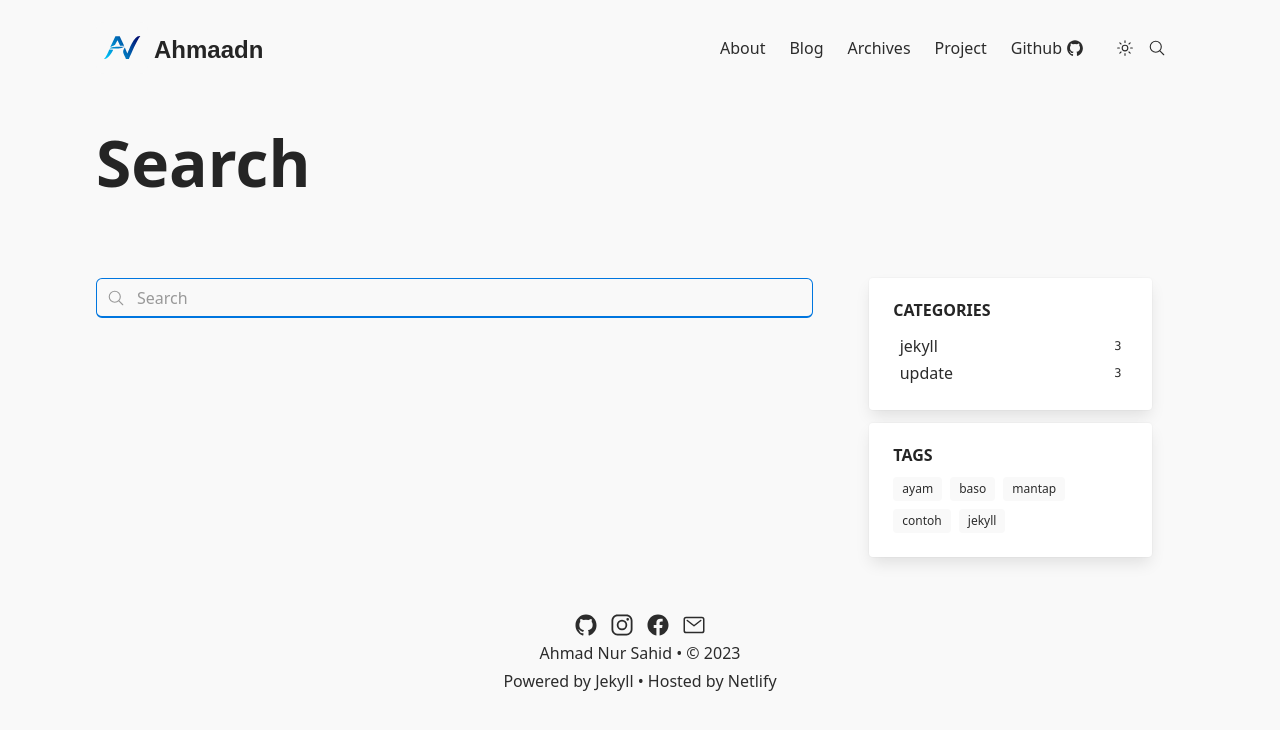
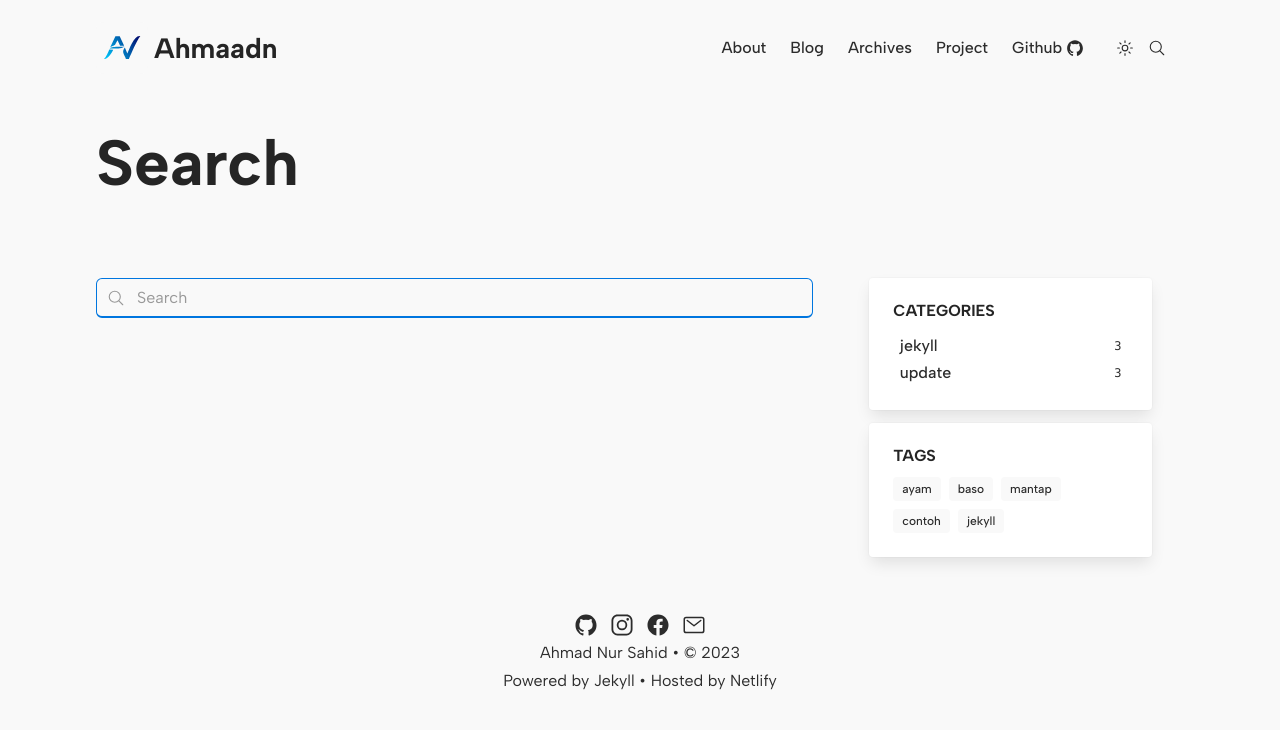
Before and after one commit to ahmaadn/ahmaadn.github.io, a Jekyll site: the page built from search.html, in a window 1280 px wide. Shown: the top 730 px of the page. Built offline with Jekyll 4.4.1, drawn with Linux system fonts in a browser that asks for light colours; comment, search, counter and statistics services are not loaded.

Commit message:
new font

```diff
--- a/_includes/head.html
+++ b/_includes/head.html
@@ -45,8 +45,8 @@
         <!-- google font -->
         <link rel="preconnect" href="https://fonts.googleapis.com">
         <link rel="preconnect" href="https://fonts.gstatic.com" crossorigin>
-        <link href="https://fonts.googleapis.com/css2?family=Montserrat:ital,wght@0,300;0,400;0,500;0,600;0,700;1,300;1,400;1,500;1,600;1,700&display=swap" rel="stylesheet">
         <link href="https://fonts.googleapis.com/css2?family=IBM+Plex+Mono:wght@300&display=swap" rel="stylesheet">
+        <link href="https://fonts.googleapis.com/css2?family=Albert+Sans:ital,wght@0,100;0,200;0,300;0,400;0,500;0,600;0,700;0,800;0,900;1,100;1,200;1,300;1,400;1,500;1,600;1,700;1,800;1,900&display=swap" rel="stylesheet">
 
         <!-- CSS -->
         <link rel="stylesheet" href="{{ '/assets/css/main.css' | relative_url }}" />
--- a/_sass/_base.scss
+++ b/_sass/_base.scss
@@ -80,7 +80,7 @@ hr {
 }
 
 .date, .year {
-    font-family: Menlo,"IBM Plex Mono",Menlo,monospace;
+    font-family: $family-monospace;
     color: var(--font-date-color);
     font-size: .9rem;
     font-weight: 500;
@@ -90,7 +90,7 @@ hr {
 }
 
 code.language-plaintext {
-    font-family: $family-monospace;
+    font-family: $family-code;
 	background-color: findLightColor($primary);
     color: var(--theme-color);
     padding: 3px 3px;
@@ -144,7 +144,6 @@ code.language-plaintext {
 		padding: 0;
 	}
 }
-
 
 .icons.are-small > .icon ion-icon,
 .icon.is-small ion-icon {
@@ -257,6 +256,7 @@ article.content {
 	}
 
 }
+
 .footer {
 	margin-top: 2rem;
 	padding: 2rem;
@@ -522,15 +522,12 @@ a.navbar-item {
 }
 
 .navbar-brand {
-	font-family: $font-navbar;
 	padding: 0;
 
 	h1 {
 		color: var(--font-heading-color);
-		position: relative;
-		top: 2px;
 		font-weight: 700;
-		font-size: 1.5rem;
+		font-size: 28px;
 	}
 
 	img {
@@ -836,9 +833,10 @@ a.navbar-item {
 	.post:before {
 		align-self: center;
 		content: "0" counter(my-counter-reset);
-		font-size: 2rem;
+		font-size: 2.1rem;
 		line-height: 1;
 		margin-right: 12px;
+		font-weight: bold;
 	}
 
 }
--- a/_sass/_highlight.scss
+++ b/_sass/_highlight.scss
@@ -163,7 +163,7 @@ figure.highlight {
         background: var(--bg-code-color);
         font-size: 1rem;
         padding: 1em;
-        font-family: $family-monospace;
+        font-family: $family-code;
     }
 
     tbody td {
@@ -173,7 +173,7 @@ figure.highlight {
         > pre {
             padding: 0;
             span {
-                font-family: $family-monospace;
+                font-family: $family-code;
             }
         }
     }
--- a/_sass/_variables.scss
+++ b/_sass/_variables.scss
@@ -1,21 +1,20 @@
 $content-width: 1152px;
 /* Font */
-$family-sans-serif: system-ui, -apple-system, BlinkMacSystemFont, 'Segoe UI', Roboto, Oxygen, Ubuntu, Cantarell, 'Open Sans', 'Helvetica Neue', sans-serif;
-// $family-sans-serif:-apple-system,BlinkMacSystemFont,"Helvetica Neue",Arial,"PingFang SC","Hiragino Sans GB",STHeiti,"Microsoft YaHei","Microsoft JhengHei","Source Han Sans SC","Noto Sans CJK SC","Source Han Sans CN","Noto Sans SC","Source Han Sans TC","Noto Sans CJK TC","WenQuanYi Micro Hei",SimSun,sans-serif;
-$family-monospace : SFMono-Regular, Menlo, Monaco,Consolas, "Liberation Mono", "Courier New",monospace;
-$font-navbar : 'Epilogue', sans-serif;
+// $family-sans-serif: -apple-system, BlinkMacSystemFont, "Helvetica Neue", Arial, "PingFang SC","Hiragino Sans GB", STHeiti, "Microsoft YaHei", "Microsoft JhengHei","Source Han Sans SC","Noto Sans CJK SC","Source Han Sans CN","Noto Sans SC","Source Han Sans TC","Noto Sans CJK TC","WenQuanYi Micro Hei",SimSun,sans-serif;
+$family-sans-serif: 'Albert Sans', sans-serif;
+$family-monospace : Menlo, "IBM Plex Mono", Menlo, monospace;
+$family-code: SFMono-Regular, Menlo, Monaco, Consolas, "Liberation Mono", "Courier New",monospace;
 
 
 //color
 //- 003ba3
 //- 4a8cff
 // - efefef
-// Color
 $white:        #fff;
 $black:        #000;
 // $gray-0:       #F9FAFB;
+// $gray-0:       #efefef;
 $gray-0:       #f9f9f9;
-// $gray-0:       #efefef;
 $gray-1:       #eee;
 $gray-2:       #e6e6e6;
 $gray-3:       #ddd;
@@ -41,8 +40,8 @@ $red-3:        #d37d36;
 $red-4:        #cd583c;
 $red-5:        #ab2e3f;
 $red-6:        #B71C1C;
+// $blue:         #1a7ac4;
 $blue:         #0076df;
-// $blue:         #1a7ac4;
 $blue-1:       #70bdee;
 $blue-2:       #618be1;
 $blue-3:       #5b5ed5;
```
